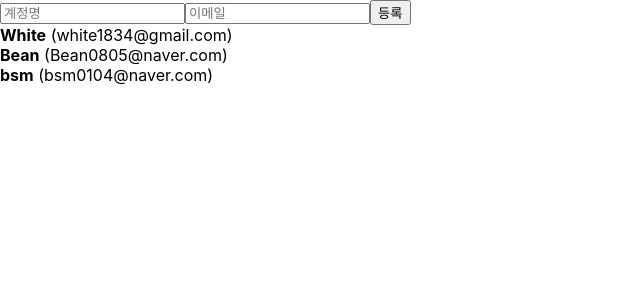
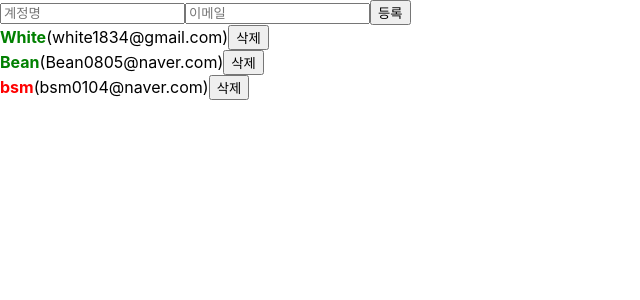
Before and after one commit to WhiteBeanE/react_test, a React (Create React App) app: page / in a window 1280 px wide. Shown: the top 300 px of the page, without its empty margins (0-640 px from the left). Built offline with nearby package versions, Linux system fonts and the light colour scheme.

Commit message:
React 공부(배열)

```diff
--- a/src/App.tsx
+++ b/src/App.tsx
@@ -1,5 +1,5 @@
 import React, {ChangeEvent, useRef, useState} from 'react';
-// import logo from './logo.svg';
+import logo from './logo.svg';
 import './App.css';
 import Hello from "./javaScript/Hello";
 import Wrapper from "./javaScript/Wrapper";
@@ -9,51 +9,65 @@ import UserList from "./javaScript/UserList";
 import CreateUser from "./javaScript/CreateUser";
 
 function App() {
-    // const name = 'WhiteBean';
-    // const style = {
-    //     backgroundColor : 'blue',
-    //     color : 'red',
-    //     fontsize : 30,
-    //     padding : 10
-    // }
     const [inputs, setInputs] = useState({
         userName: '',
         email: ''
     });
     const { userName, email } = inputs;
     const onChange = (e: ChangeEvent<HTMLInputElement>) => {
-        console.log("asasdasd");
         const { name, value } = e.target;
         setInputs({
             ...inputs,
             [name]: value
         });
     };
-    const users = [
+    const [users, setUsers] = useState([
         {
             id : 1,
             userName : 'White',
-            mail : 'white1834@gmail.com'
+            email : 'white1834@gmail.com',
+            active: true
         },
         {
             id : 2,
             userName : 'Bean',
-            mail : 'Bean0805@naver.com'
+            email : 'Bean0805@naver.com',
+            active: true
         },
         {
             id : 3,
             userName : 'bsm',
-            mail : 'bsm0104@naver.com'
+            email : 'bsm0104@naver.com',
+            active: false
         }
-    ];
-    const nextId = useRef(4);
+
+    ])
+    const nextId = useRef(3);
     const onCreate = () => {
-        setInputs({
-            userName: '',
-            email: ''
-        });
-        nextId.current += 1;
-      // console.log(nextId);
+        const user = {
+            id : nextId.current += 1,
+            userName,
+            email,
+            active : false
+        };
+        // setUsers([...users, user]);
+        if(userName !== '' && email !== ''){
+            setUsers(users.concat(user));
+            setInputs({
+                userName: '',
+                email: ''
+            });
+        }else {
+            console.log('userName or email is Null');
+        }
+    };
+    const onRemove =  (id: number)  => {
+        // user.id 가 파라미터로 일치하지 않는 원소만 추출해서 새로운 배열을 만듬
+        // = user.id 가 id 인 것을 제거함
+        setUsers(users.filter(user => user.id != id));
+    };
+    const onToggle = (id : number) => {
+      setUsers(users.map(user => user.id === id ? {...user, active: !user.active} : user))
     };
     return(
         <>
@@ -63,20 +77,7 @@ function App() {
                 onChange={onChange}
                 onCreate={onCreate}
             />
-            <UserList users={users} />
-            {/*<button onClick={onCreate}>useRef</button>*/}
-            {/* 주석 주석 주석 */}
-            {/*<UserList users = {users}/>*/}
-            {/*<InputSample />*/}
-            {/*<Counter/>*/}
-            {/*<Wrapper>*/}
-            {/*    <Hello name="react"/>*/}
-            {/*</Wrapper>*/}
-            {/*<Hello name="react"/>*/}
-            {/*<Hello name="react" color="red" isSpecial={true}/>*/}
-            {/*<Hello isSpecial/>*/}
-            {/*<div style={style}>{name}</div>*/}
-            {/*<div className={"cssClass"}>className</div>*/}
+            <UserList users={users} onRemove={onRemove} onToggle={onToggle}/>
         </>
     );
 }
--- a/src/javaScript/CreateUser.js
+++ b/src/javaScript/CreateUser.js
@@ -1,6 +1,6 @@
 import React from "react";
 
-function CreateUser({ userName, email, onChange, onCreate }){
+function CreateUser({userName, email, onChange, onCreate}){
     return (
       <div>
           <input
--- a/src/javaScript/UserList.js
+++ b/src/javaScript/UserList.js
@@ -1,37 +1,27 @@
 import React from "react";
 
-function User({user}){
+function User({user, onRemove, onToggle}){
     return(
       <div>
-          <b>{user.userName}</b> <span>({user.mail})</span>
+          <b
+              style={{
+              cursor: 'pointer',
+              color: user.active ? 'green' : 'red'
+          }} onClick={() => onToggle(user.id)}>{user.userName}
+          </b>
+          <span>({user.email})</span>
+          <button onClick={() => onRemove(user.id)}>삭제</button>
       </div>
     );
 }
-function UserList({users}) {
-    // const users = [
-    //     {
-    //         id : 1,
-    //         userName : 'White',
-    //         mail : 'white1834@gmail.com'
-    //     },
-    //     {
-    //         id : 2,
-    //         userName : 'Bean',
-    //         mail : 'Bean0805@naver.com'
-    //     },
-    //     {
-    //         id : 3,
-    //         userName : 'bsm',
-    //         mail : 'bsm0104@naver.com'
-    //     }
-    // ];
+function UserList({users, onRemove, onToggle}) {
     return (
         <div>
             <div>
                 {users.map(user =>
                     // 리액트에서 배열을 렌더링 할 때에는 key 라는 props 를 설정해야함
                     // key 값은 각 원소들마다 가지고 있는 고유값으로 설정
-                    <User user={user} key={user.id} />
+                    <User user={user} key={user.id} onRemove={onRemove} onToggle={onToggle}/>
                 )}
                 <br/>
             </div>
@@ -41,24 +31,6 @@ function UserList({users}) {
             {/*        <User user={user} key={index} />*/}
             {/*    )}*/}
             {/*    <br/>*/}
-            {/*</div>*/}
-            {/*<div>*/}
-            {/*    <User user={users[0]}/>*/}
-            {/*    <User user={users[1]}/>*/}
-            {/*    <User user={users[2]}/>*/}
-            {/*    <br/>*/}
-            {/*</div>*/}
-            {/*<div>*/}
-            {/*    <div>*/}
-            {/*        <b>{users[0].userName}</b> <span>({users[0].mail})</span>*/}
-            {/*    </div>*/}
-            {/*    <div>*/}
-            {/*        <b>{users[1].userName}</b> <span>({users[1].mail})</span>*/}
-            {/*    </div>*/}
-            {/*    <div>*/}
-            {/*        <b>{users[2].userName}</b> <span>({users[2].mail})</span>*/}
-            {/*    </div>*/}
-            {/*</div>*/}
         </div>
     );
 }
```
